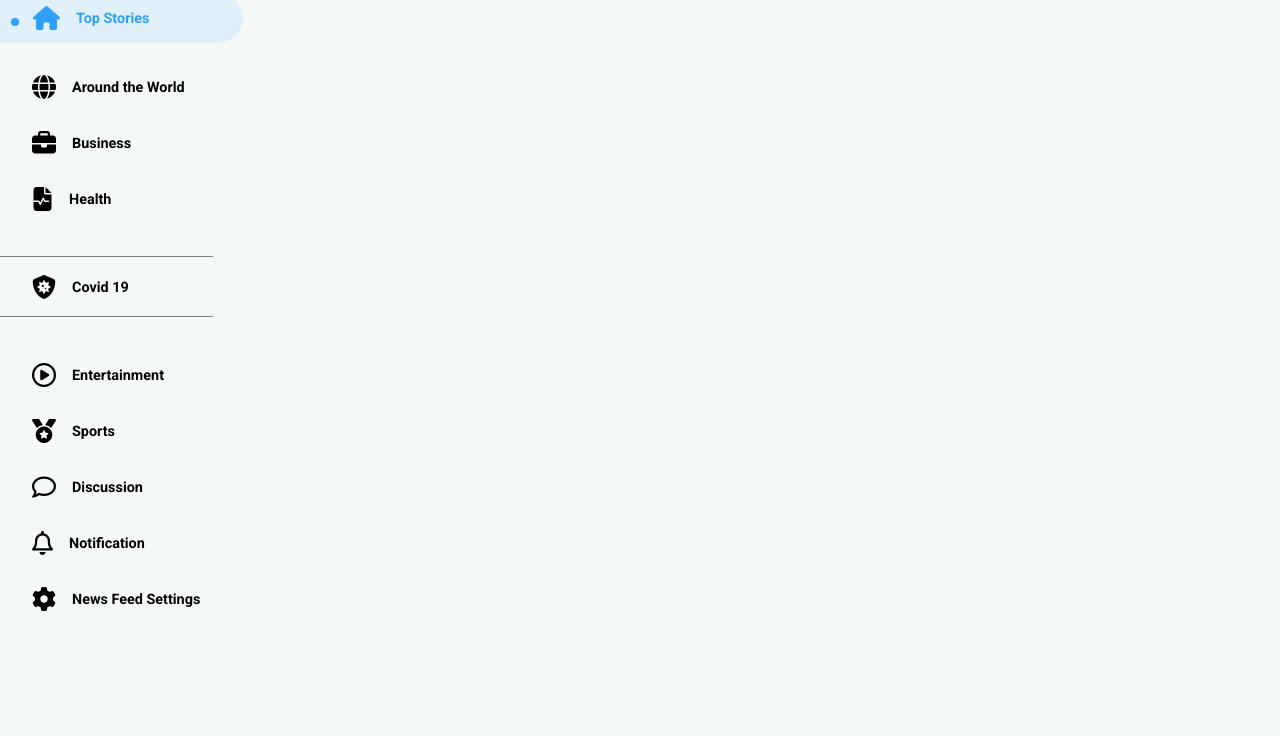
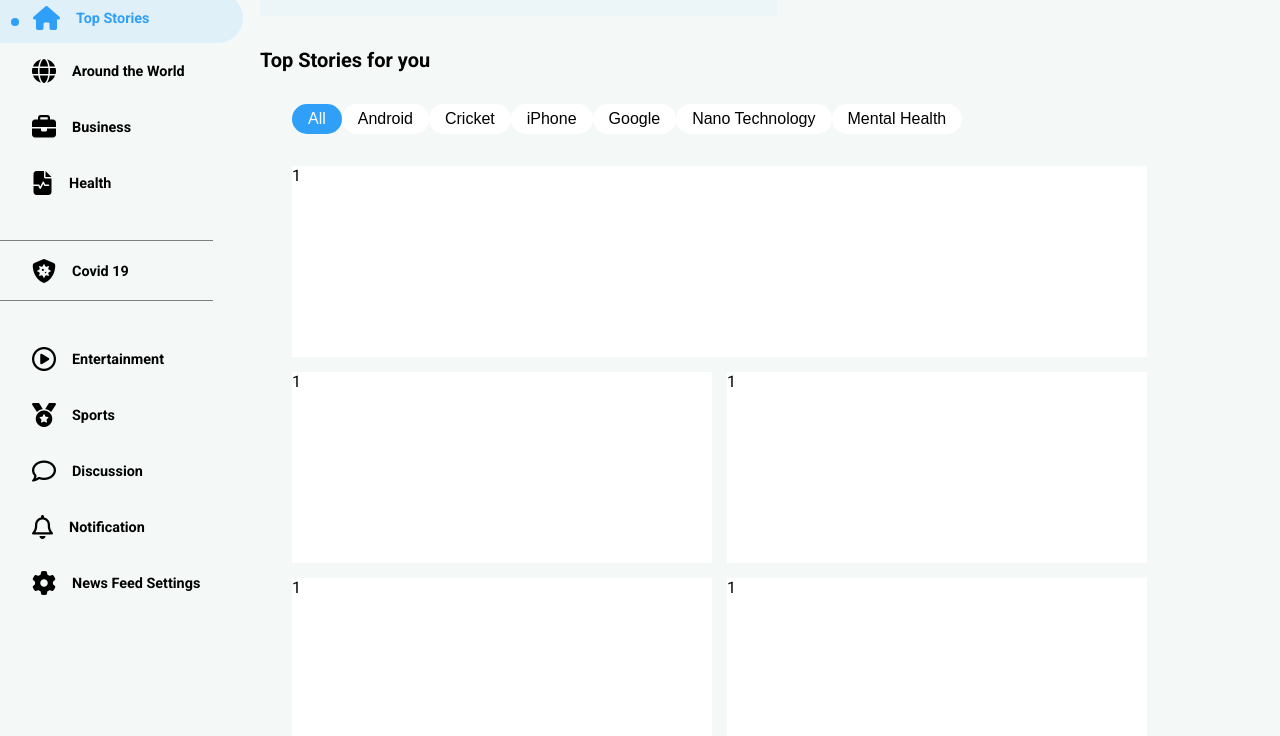
Before and after one commit to RufetBabayev/Task-Aster, a plain HTML site: page index.html in a window 1280 px wide. Shown: the part 98-834 px from the top of the page. Drawn offline with Linux system fonts and the light colour scheme.

Commit message:
yene sehv

```diff
--- /dev/null
+++ b/assets/css/aside--right.css
@@ -0,0 +1,3 @@
+.aside-right {
+  width: 320px;
+}
--- /dev/null
+++ b/assets/css/grid.css
@@ -0,0 +1,9 @@
+.grid-md {
+  width: 855px;
+  height: 191px;
+}
+
+.grid-sm {
+  width: 420px;
+  height: 191px;
+}
--- /dev/null
+++ b/assets/css/section-center.css
@@ -0,0 +1,74 @@
+header {
+  position: sticky;
+  top: 0;
+}
+.section-container {
+  flex: 1;
+}
+.src-container {
+  background-color: var(--color-light-white);
+}
+.src-input {
+  width: 495px;
+  border: none;
+  outline: none;
+  background-color: var(--color-light-white);
+  border-radius: 4px;
+}
+.button-covid19 {
+  border: 0.2px solid #072d4b;
+  border-radius: 4px;
+  background-color: var(--color-lightgray);
+}
+.src-covid19 {
+  color: var(--color--skyblue);
+}
+.src-profile {
+  border: none;
+  background-color: var(--color-lightgray);
+}
+
+.center-nav {
+  position: relative;
+  button {
+    padding: 5px 15px;
+    background-color: var(--color-white);
+    border: 1px solid transparent;
+    border-radius: 20px;
+  }
+}
+.center-nav-active {
+  background-color: var(--color--skyblue) !important;
+  color: var(--color-white);
+}
+
+.parent {
+  display: grid;
+  grid-template-columns: repeat(5, 1fr);
+  grid-template-rows: repeat(5, 1fr);
+  grid-gap: 15px;
+}
+.parent > div {
+  background-color: white;
+}
+.div1 {
+  grid-area: 1 / 1 / 2 / 5;
+}
+.div2 {
+  grid-area: 2 / 1 / 3 / 3;
+}
+.div3 {
+  grid-area: 2 / 3 / 3 / 5;
+}
+.div4 {
+  grid-area: 3 / 1 / 4 / 3;
+}
+.div5 {
+  grid-area: 3 / 3 / 4 / 5;
+}
+.div6 {
+  grid-area: 4 / 1 / 5 / 3;
+}
+.div7 {
+  grid-area: 4 / 3 / 5 / 5;
+}
--- a/assets/css/section-header.css
+++ /dev/null
@@ -1,29 +0,0 @@
-header {
-  position: sticky;
-  top: 0;
-}
-.section-container {
-  flex: 1;
-}
-.src-container {
-  background-color: var(--color-light-white);
-}
-.src-input {
-  width: 495px;
-  border: none;
-  outline: none;
-  background-color: var(--color-light-white);
-  border-radius: 4px;
-}
-.button-covid19 {
-  border: 0.2px solid #072d4b;
-  border-radius: 4px;
-  background-color: var(--color-lightgray);
-}
-.src-covid19 {
-  color: var(--color--skyblue);
-}
-.src-profile {
-  border: none;
-  background-color: var(--color-lightgray);
-}
--- a/assets/css/style.css
+++ b/assets/css/style.css
@@ -9,4 +9,6 @@
 @import url(../css/text.css);
 @import url(../css/reset.css);
 @import url(../css/aside--left.css);
-@import url(../css/section-header.css);
+@import url(../css/section-center.css);
+@import url(../css/aside--right.css);
+@import url(../css/grid.css);
--- a/index.html
+++ b/index.html
@@ -29,7 +29,7 @@
               <p class="home text--sm pl-16 font--700">Top Stories</p>
             </li>
 
-            <li class="flex alingItems pl-32 pt-32">
+            <li class="flex alingItems pl-32 pt-16">
               <i class="fa-solid fa-globe icon--sm"></i>
               <p class="text--sm pl-16 font--700">Around the World</p>
             </li>
@@ -112,7 +112,30 @@
             <i class="fa-solid fa-chevron-down"></i>
           </button>
         </header>
+        <!-- center-nav -->
+        <div>
+          <p class="text--lg font--700 pt-32">Top Stories for you</p>
+          <div class="center-nav mt-32 flex ml-32">
+            <button class="center-nav-active">All</button>
+            <button>Android</button>
+            <button>Cricket</button>
+            <button>iPhone</button>
+            <button>Google</button>
+            <button>Nano Technology</button>
+            <button>Mental Health</button>
+          </div>
+        </div>
+        <div class="parent mt-32 ml-32">
+          <div class="div1 grid-md">1</div>
+          <div class="div2 grid-sm">1</div>
+          <div class="div3 grid-sm">1</div>
+          <div class="div4 grid-sm">1</div>
+          <div class="div5 grid-sm">1</div>
+          <div class="div6 grid-sm">1</div>
+          <div class="div7 grid-sm">1</div>
+        </div>
       </section>
+      <aside class="aside-right"></aside>
     </main>
   </body>
 </html>
```
